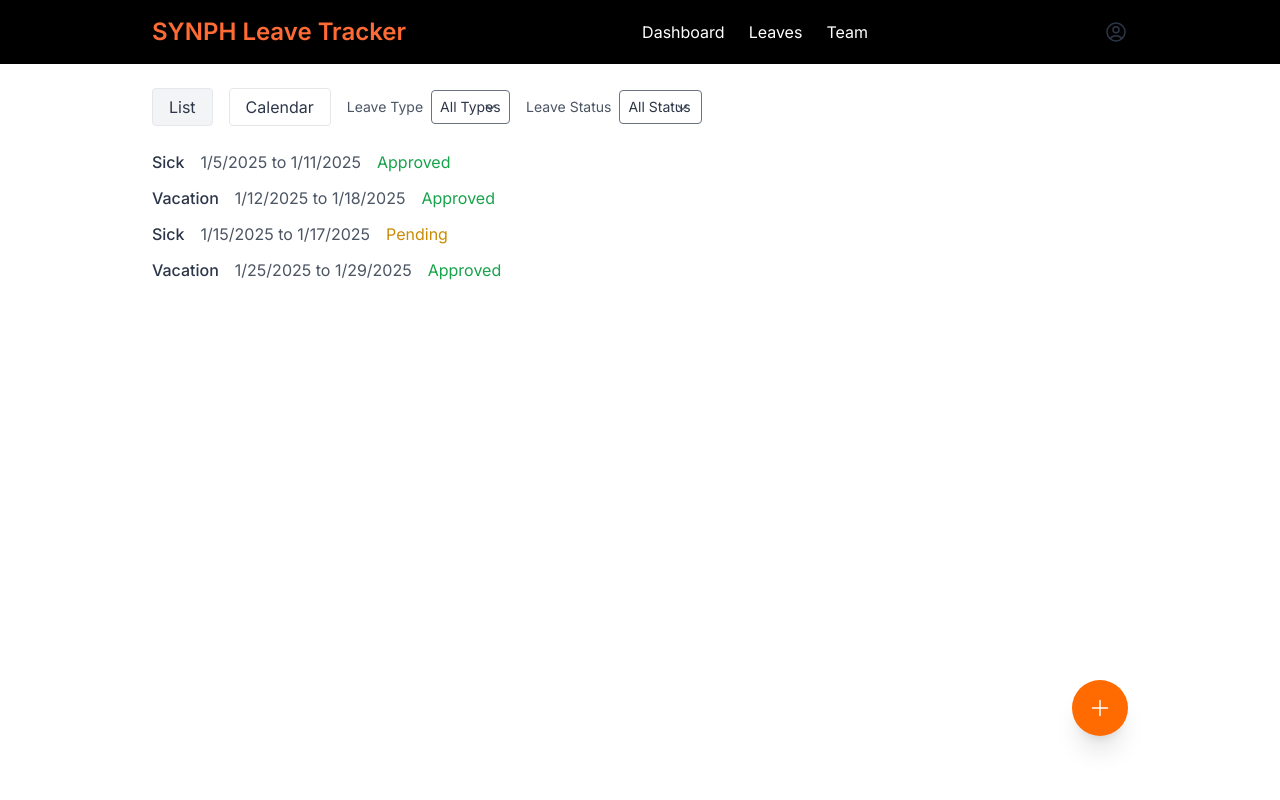
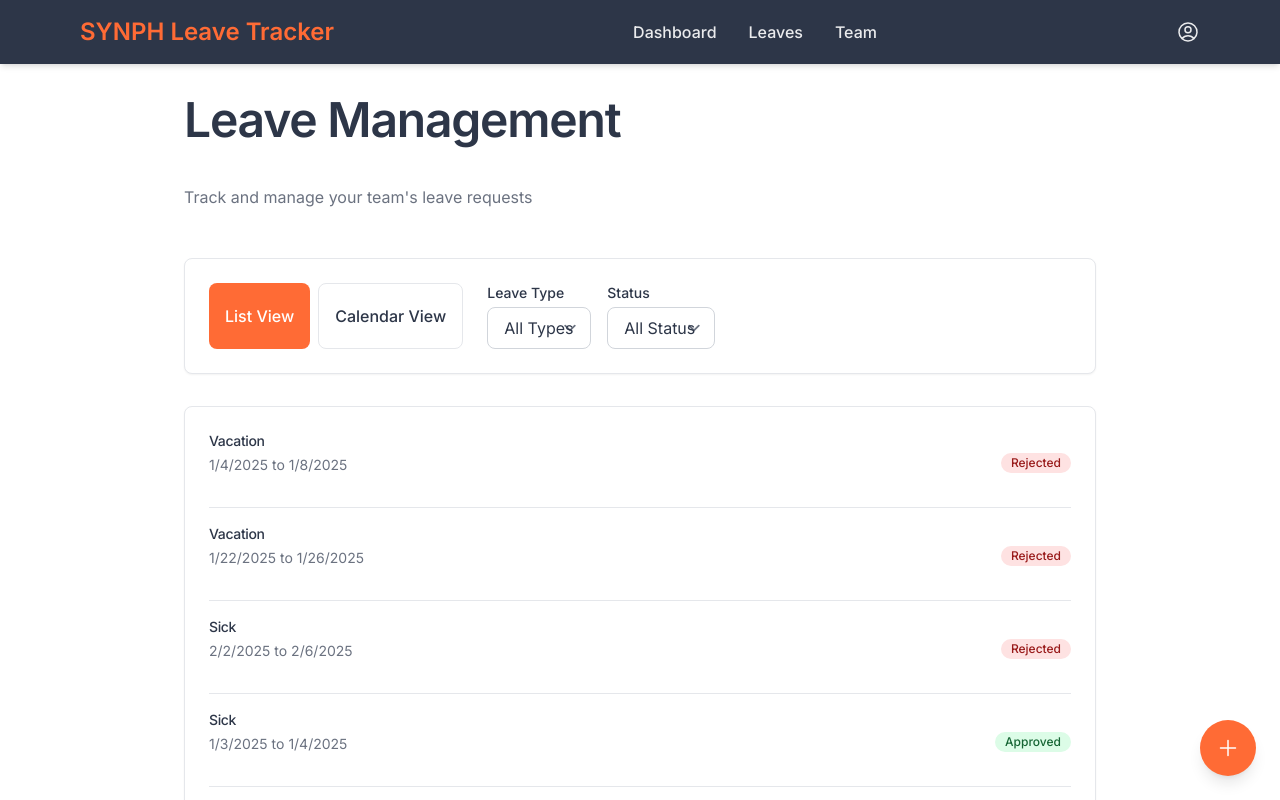
Before and after one commit to jeffreymoya/leave-tracker, a Next.js app in the folder apps/web/: page /dashboard in a window 1280 px wide. Shown: the top 800 px of the page. Built offline with nearby package versions, Linux system fonts and the light colour scheme.

Commit message:
refactor: Enhance UI components and improve responsive design

```diff
--- a/apps/web/app/_components/navigation/index.tsx
+++ b/apps/web/app/_components/navigation/index.tsx
@@ -4,29 +4,39 @@ import ProfileDropdown from './profile-dropdown'
 
 export default function Navigation() {
   return (
-    <nav className="fixed top-0 left-0 right-0 bg-black z-50">
-      <div className="max-w-5xl mx-auto px-6 flex items-center justify-between h-16">
+    <nav className="fixed top-0 left-0 right-0 bg-[var(--primary)] shadow-md z-50">
+      <div className="container h-16 flex items-center justify-between">
         <Link
-          id="logo"
           href="/"
-          className="text-[#ff6b35] text-2xl font-semibold hover:text-[#ff8659] transition-colors flex-shrink-0 font-[var(--font-open-sans)]"
+          className="text-[var(--accent)] text-2xl font-semibold hover:text-[var(--accent-hover)]
+                     transition-colors flex-shrink-0 focus:outline-none focus:ring-2
+                     focus:ring-[var(--accent)] focus:ring-offset-2 rounded-lg px-2"
         >
           SYNPH Leave Tracker
         </Link>
 
-        <div id="nav-links" className="hidden md:flex items-center gap-6 flex-grow justify-center">
-          <Link href="/dashboard" className="nav-link text-white hover:text-gray-200">
+        <div className="hidden md:flex items-center gap-8 flex-grow justify-center">
+          <Link
+            href="/dashboard"
+            className="nav-link text-white/90 hover:text-white font-medium"
+          >
             Dashboard
           </Link>
-          <Link href="/leaves" className="nav-link text-white hover:text-gray-200">
+          <Link
+            href="/leaves"
+            className="nav-link text-white/90 hover:text-white font-medium"
+          >
             Leaves
           </Link>
-          <Link href="/team" className="nav-link text-white hover:text-gray-200">
+          <Link
+            href="/team"
+            className="nav-link text-white/90 hover:text-white font-medium"
+          >
             Team
           </Link>
         </div>
 
-        <div className="flex items-center gap-4 flex-shrink-0">
+        <div className="flex items-center gap-4">
           <ProfileDropdown />
         </div>
       </div>
--- a/apps/web/app/_components/navigation/profile-dropdown.tsx
+++ b/apps/web/app/_components/navigation/profile-dropdown.tsx
@@ -11,41 +11,52 @@ export default function ProfileDropdown() {
       {({ open }) => (
         <>
           <Menu.Button
-            className="flex items-center gap-2 hover:text-primary-600 transition-colors"
-            aria-haspopup="true"
-            aria-expanded={open}
+            className="flex items-center gap-2 p-2 rounded-lg
+                       text-white/90 hover:text-white hover:bg-white/10
+                       transition-colors duration-200
+                       focus:outline-none focus:ring-2 focus:ring-[var(--accent)] focus:ring-offset-2"
           >
             <UserCircleIcon className="h-6 w-6" />
           </Menu.Button>
+
           <Transition
             as={Fragment}
-            enter="transition ease-out duration-100"
+            enter="transition ease-out duration-200"
             enterFrom="transform opacity-0 scale-95"
             enterTo="transform opacity-100 scale-100"
-            leave="transition ease-in duration-75"
+            leave="transition ease-in duration-150"
             leaveFrom="transform opacity-100 scale-100"
             leaveTo="transform opacity-0 scale-95"
           >
-            <Menu.Items className="absolute right-0 mt-2 w-48 origin-top-right bg-white rounded-md shadow-lg ring-1 ring-[var(--primary-orange)] ring-opacity-5 focus:outline-none">
-              <div className="py-1">
+            <Menu.Items
+              className="absolute right-0 mt-2 w-48 origin-top-right bg-white rounded-lg
+                         shadow-lg ring-1 ring-black ring-opacity-5 focus:outline-none
+                         divide-y divide-gray-100"
+            >
+              <div className="px-1 py-1">
                 <Menu.Item>
                   {({ active }) => (
                     <Link
                       href="/profile"
                       className={`${
-                        active ? 'bg-gray-100' : ''
-                      } block px-4 py-2 text-sm text-gray-700`}
+                        active ? 'bg-[var(--accent)] text-white' : 'text-gray-700'
+                      } group flex w-full items-center rounded-md px-3 py-2 text-sm
+                         transition-colors duration-200`}
                     >
                       Profile Settings
                     </Link>
                   )}
                 </Menu.Item>
+              </div>
+
+              <div className="px-1 py-1">
                 <Menu.Item>
                   {({ active }) => (
                     <button
                       className={`${
-                        active ? 'bg-gray-100' : ''
-                      } block w-full text-left px-4 py-2 text-sm text-gray-700`}
+                        active ? 'bg-red-500 text-white' : 'text-red-600'
+                      } group flex w-full items-center rounded-md px-3 py-2 text-sm
+                         transition-colors duration-200`}
                       onClick={() => {/* Add logout handler */}}
                     >
                       Sign Out
--- a/apps/web/app/dashboard/_components/fab.tsx
+++ b/apps/web/app/dashboard/_components/fab.tsx
@@ -4,16 +4,17 @@ import { PlusIcon } from '@heroicons/react/24/outline'
 
 export function FloatingActionButton() {
   return (
-    <div className="relative">
+    <div className="fixed bottom-6 right-6 z-50">
       <button
-        className="p-4 bg-[#ff6b00] text-white rounded-full shadow-xl
-                   hover:bg-[#e65100] transition-colors h-14 w-14 flex items-center justify-center
-                   focus:ring-2 focus:ring-[#ff6b00] focus:ring-offset-2"
+        className="p-4 bg-[var(--accent)] text-white rounded-full shadow-lg
+                   hover:bg-[var(--accent-hover)] active:scale-95
+                   transition-all duration-200 h-14 w-14
+                   flex items-center justify-center
+                   focus:outline-none focus:ring-2 focus:ring-[var(--accent)] focus:ring-offset-2"
         data-testid="fab-new-request"
-        aria-labelledby="fab-label"
+        aria-label="Create new leave request"
       >
-        <PlusIcon className="h-6 w-6 text-white" />
-        <span id="fab-label" className="sr-only">Create new leave request</span>
+        <PlusIcon className="h-6 w-6" />
       </button>
     </div>
   )
--- a/apps/web/app/dashboard/_components/filters.tsx
+++ b/apps/web/app/dashboard/_components/filters.tsx
@@ -14,27 +14,31 @@ interface FiltersProps {
 
 export function Filters({ view, onViewChange, onFilterChange }: FiltersProps) {
   return (
-    <div className="flex gap-4 items-center">
+    <div className="flex flex-wrap gap-4 items-center p-4 bg-white rounded-lg shadow-sm border border-gray-200">
       <div className="flex gap-2">
         <button
-          className={`px-4 py-2 text-sm font-medium ${
-            view === 'list'
-              ? 'bg-blue-50 text-blue-700 border-blue-200'
-              : 'text-gray-700 bg-white hover:bg-gray-50'
-          } border rounded-md`}
+          className={`px-4 py-2 text-sm font-medium rounded-lg
+            transition-colors duration-200 focus:outline-none focus:ring-2 focus:ring-[var(--accent)] focus:ring-offset-2
+            ${
+              view === 'list'
+                ? 'bg-[var(--accent)] text-white'
+                : 'bg-white text-gray-700 hover:bg-gray-50 border border-gray-200'
+            }`}
           onClick={() => onViewChange('list')}
         >
-          List
+          List View
         </button>
         <button
-          className={`px-4 py-2 text-sm font-medium ${
-            view === 'calendar'
-              ? 'bg-blue-50 text-blue-700 border-blue-200'
-              : 'text-gray-700 bg-white hover:bg-gray-50'
-          } border rounded-md`}
+          className={`px-4 py-2 text-sm font-medium rounded-lg
+            transition-colors duration-200 focus:outline-none focus:ring-2 focus:ring-[var(--accent)] focus:ring-offset-2
+            ${
+              view === 'calendar'
+                ? 'bg-[var(--accent)] text-white'
+                : 'bg-white text-gray-700 hover:bg-gray-50 border border-gray-200'
+            }`}
           onClick={() => onViewChange('calendar')}
         >
-          Calendar
+          Calendar View
         </button>
       </div>
 
--- a/apps/web/app/dashboard/_components/leaves/calendar.tsx
+++ b/apps/web/app/dashboard/_components/leaves/calendar.tsx
@@ -21,16 +21,34 @@ export function LeaveCalendar({ data }: { data: Leave[] }) {
     title: `${leave.type} - ${leave.status}`,
     start: new Date(leave.startDate),
     end: new Date(leave.endDate),
-    allDay: true
+    allDay: true,
+    resource: leave
   }))
 
   return (
+    <div className="card overflow-hidden p-0">
       <Calendar
         localizer={localizer}
         events={events}
-      className="bg-white rounded-lg border p-4 h-[600px]"
+        className="min-h-[600px] p-4"
         toolbar={true}
         aria-label="Leave calendar"
+        views={['month', 'week', 'day']}
+        defaultView="month"
+        popup
+        selectable
+        eventPropGetter={event => {
+          const leave = event.resource as Leave
+          return {
+            className: `
+              ${leave.status === 'Approved' ? 'bg-green-500 hover:bg-green-600' : ''}
+              ${leave.status === 'Rejected' ? 'bg-red-500 hover:bg-red-600' : ''}
+              ${leave.status === 'Pending' ? 'bg-yellow-500 hover:bg-yellow-600' : ''}
+              text-white rounded-lg border-none transition-colors duration-200
+            `
+          }
+        }}
       />
+    </div>
   )
 }
--- a/apps/web/app/dashboard/_components/leaves/list.tsx
+++ b/apps/web/app/dashboard/_components/leaves/list.tsx
@@ -4,20 +4,24 @@ import type { Leave } from '@/types/leaves'
 
 export function LeaveList({ data }: { data: Leave[] }) {
   return (
-    <div className="bg-white rounded-lg border">
+    <div className="card hover:shadow-none">
       <ul role="list" className="divide-y divide-gray-200">
         {data.map(leave => (
-          <li key={leave.id} className="px-4 py-4">
-            <div className="flex items-center justify-between">
-              <div>
-                <p className="text-sm font-medium text-gray-900">{leave.type}</p>
-                <p className="text-sm text-gray-500">
+          <li key={leave.id} className="py-4 first:pt-0 last:pb-0">
+            <div className="flex items-center justify-between gap-4">
+              <div className="min-w-0 flex-1">
+                <h3 className="text-sm font-medium text-[var(--text-primary)] mb-1">
+                  {leave.type}
+                </h3>
+                <p className="text-sm text-[var(--text-secondary)] truncate">
                   {new Date(leave.startDate).toLocaleDateString()} to{' '}
                   {new Date(leave.endDate).toLocaleDateString()}
                 </p>
               </div>
+              <div className="flex-shrink-0">
                 <span
-                className={`px-2 py-1 text-xs rounded-full ${
+                  className={`inline-flex items-center px-2.5 py-0.5 rounded-full text-xs font-medium
+                    ${
                       leave.status === 'Approved'
                         ? 'bg-green-100 text-green-800'
                         : leave.status === 'Rejected'
@@ -28,6 +32,7 @@ export function LeaveList({ data }: { data: Leave[] }) {
                   {leave.status}
                 </span>
               </div>
+            </div>
           </li>
         ))}
       </ul>
--- a/apps/web/app/dashboard/page.tsx
+++ b/apps/web/app/dashboard/page.tsx
@@ -2,6 +2,8 @@
 
 import { useState } from 'react'
 
+import { LeaveCalendar } from './_components/leaves/calendar'
+import { LeaveList } from './_components/leaves/list'
 import { useLeavesQuery } from '@/lib/api/leaves'
 import type { LeaveType, LeaveStatus } from '@/types/leaves'
 
@@ -15,11 +17,11 @@ interface FilterState {
 }
 
 export default function DashboardPage() {
-  const [_view, _setView] = useState<'list' | 'calendar'>('list')
-  const [filters, _setFilters] = useState<FilterState>({})
-  const { data: leaves = [], isLoading: _isLoading, error: _error } = useLeavesQuery()
+  const [view, setView] = useState<'list' | 'calendar'>('list')
+  const [filters, setFilters] = useState<FilterState>({})
+  const { data: leaves = [], isLoading, error } = useLeavesQuery()
 
-  const _filteredData = leaves.filter(leave => {
+  const filteredData = leaves.filter(leave => {
     if (filters.type && leave.type !== filters.type) return false
     if (filters.status && leave.status !== filters.status) return false
     if (filters.dateRange?.start && new Date(leave.startDate) < new Date(filters.dateRange.start))
@@ -29,77 +31,91 @@ export default function DashboardPage() {
     return true
   })
 
+  if (error) {
+    return (
+      <div className="flex items-center justify-center h-[50vh]">
+        <p className="text-red-600">Failed to load leaves. Please try again later.</p>
+      </div>
+    )
+  }
+
   return (
-    <div className="py-6">
-      <div className="flex flex-col gap-6">
+    <div className="container py-8">
+      <div className="flex flex-col gap-8">
+        <div className="flex flex-col gap-4">
+          <h1>Leave Management</h1>
+          <p className="text-[var(--text-secondary)]">
+            Track and manage your team&apos;s leave requests
+          </p>
+        </div>
+
         {/* Filters */}
-        <div className="flex flex-wrap gap-4">
-          <div className="flex items-center gap-4">
-            <button className="px-4 py-1.5 border rounded bg-gray-100">List</button>
-            <button className="px-4 py-1.5 border rounded hover:bg-gray-50">Calendar</button>
-          </div>
+        <div className="card">
+          <div className="flex flex-wrap gap-6">
+            <div className="flex gap-2">
+              <button
+                className={`btn-primary ${view === 'list' ? '' : '!bg-white !text-[var(--text-primary)] border border-gray-200 hover:!bg-gray-50'}`}
+                onClick={() => setView('list')}
+              >
+                List View
+              </button>
+              <button
+                className={`btn-primary ${view === 'calendar' ? '' : '!bg-white !text-[var(--text-primary)] border border-gray-200 hover:!bg-gray-50'}`}
+                onClick={() => setView('calendar')}
+              >
+                Calendar View
+              </button>
+            </div>
 
-          <div className="flex items-center gap-2">
-            <span className="text-sm text-gray-600">Leave Type</span>
-            <select className="border rounded px-2 py-1.5 text-sm bg-white">
-              <option>All Types</option>
-              <option>Vacation</option>
-              <option>Sick</option>
-              <option>Personal</option>
-            </select>
-          </div>
+            <div className="flex flex-wrap gap-4">
+              <div>
+                <label htmlFor="type-select" className="label">Leave Type</label>
+                <select
+                  id="type-select"
+                  className="input"
+                  onChange={e => setFilters(prev => ({ ...prev, type: e.target.value as LeaveType }))}
+                  value={filters.type || ''}
+                >
+                  <option value="">All Types</option>
+                  <option value="Vacation">Vacation</option>
+                  <option value="Sick">Sick</option>
+                  <option value="Personal">Personal</option>
+                </select>
+              </div>
 
-          <div className="flex items-center gap-2">
-            <span className="text-sm text-gray-600">Leave Status</span>
-            <select className="border rounded px-2 py-1.5 text-sm bg-white">
-              <option>All Status</option>
-              <option>Pending</option>
-              <option>Approved</option>
-              <option>Rejected</option>
-            </select>
+              <div>
+                <label htmlFor="status-select" className="label">Status</label>
+                <select
+                  id="status-select"
+                  className="input"
+                  onChange={e => setFilters(prev => ({ ...prev, status: e.target.value as LeaveStatus }))}
+                  value={filters.status || ''}
+                >
+                  <option value="">All Status</option>
+                  <option value="Pending">Pending</option>
+                  <option value="Approved">Approved</option>
+                  <option value="Rejected">Rejected</option>
+                </select>
+              </div>
+            </div>
           </div>
         </div>
 
-        {/* Leave List */}
-        <div className="flex flex-col gap-3">
-          <LeaveItem
-            type="Sick"
-            dates="1/5/2025 to 1/11/2025"
-            status="Approved"
-          />
-          <LeaveItem
-            type="Vacation"
-            dates="1/12/2025 to 1/18/2025"
-            status="Approved"
-          />
-          <LeaveItem
-            type="Sick"
-            dates="1/15/2025 to 1/17/2025"
-            status="Pending"
-          />
-          <LeaveItem
-            type="Vacation"
-            dates="1/25/2025 to 1/29/2025"
-            status="Approved"
-          />
-        </div>
+        {/* Content */}
+        {isLoading ? (
+          <div className="card">
+            <div className="animate-pulse space-y-4">
+              <div className="h-4 bg-gray-200 rounded w-1/4"></div>
+              <div className="h-4 bg-gray-200 rounded w-1/2"></div>
+              <div className="h-4 bg-gray-200 rounded w-3/4"></div>
+            </div>
+          </div>
+        ) : view === 'list' ? (
+          <LeaveList data={filteredData} />
+        ) : (
+          <LeaveCalendar data={filteredData} />
+        )}
       </div>
     </div>
   )
 }
-
-function LeaveItem({ type, dates, status }: { type: string; dates: string; status: string }) {
-  return (
-    <div className="flex items-start gap-4">
-      <div className="font-medium">{type}</div>
-      <div className="text-gray-600">{dates}</div>
-      <div className={`
-        ${status === 'Approved' ? 'text-green-600' : ''}
-        ${status === 'Pending' ? 'text-yellow-600' : ''}
-        ${status === 'Rejected' ? 'text-red-600' : ''}
-      `}>
-        {status}
-      </div>
-    </div>
-  )
-}
--- a/apps/web/app/globals.css
+++ b/apps/web/app/globals.css
@@ -5,36 +5,109 @@
 :root {
   --primary: #2D3648;
   --accent: #FF6B35;
+  --accent-hover: #E65A2D;
   --text-primary: #2D3648;
   --text-secondary: #6B7280;
   --background: #FFFFFF;
+  --spacing-base: 1rem;
+  --max-width-content: 1200px;
 }
 
 @layer base {
-  body {
-    @apply antialiased text-[var(--text-primary)] bg-[var(--background)];
+  html {
+    font-size: 16px;
+    @apply scroll-smooth;
   }
 
-  h1, h2, h3, h4, h5, h6 {
-    @apply font-semibold tracking-tight;
+  body {
+    @apply antialiased text-[var(--text-primary)] bg-[var(--background)] min-h-screen;
+    line-height: 1.5;
+  }
+
+  h1 {
+    @apply text-3xl md:text-4xl lg:text-5xl font-semibold tracking-tight mb-6;
+  }
+
+  h2 {
+    @apply text-2xl md:text-3xl lg:text-4xl font-semibold tracking-tight mb-4;
+  }
+
+  h3 {
+    @apply text-xl md:text-2xl lg:text-3xl font-semibold tracking-tight mb-3;
+  }
+
+  p {
+    @apply mb-4 leading-relaxed;
   }
 }
 
 @layer components {
   .btn-primary {
-    @apply bg-[var(--accent)] text-white px-4 py-2 rounded hover:opacity-90 transition-colors;
+    @apply bg-[var(--accent)] text-white px-4 py-2 rounded-lg font-medium
+           hover:bg-[var(--accent-hover)] transition-colors duration-200
+           focus:outline-none focus:ring-2 focus:ring-[var(--accent)] focus:ring-offset-2
+           disabled:opacity-50 disabled:cursor-not-allowed;
   }
 
   .btn-secondary {
-    @apply bg-[var(--primary)] bg-opacity-10 text-[var(--primary)] px-4 py-2 rounded hover:bg-opacity-20 transition-colors;
+    @apply bg-[var(--primary)] bg-opacity-10 text-[var(--primary)] px-4 py-2 rounded-lg
+           font-medium hover:bg-opacity-20 transition-colors duration-200
+           focus:outline-none focus:ring-2 focus:ring-[var(--primary)] focus:ring-offset-2
+           disabled:opacity-50 disabled:cursor-not-allowed;
   }
 
   .nav-link {
-    @apply text-[var(--text-secondary)] hover:text-[var(--accent)] transition-colors;
+    @apply text-[var(--text-secondary)] hover:text-[var(--accent)] transition-colors duration-200
+           focus:outline-none focus:ring-2 focus:ring-[var(--accent)] focus:ring-offset-2;
   }
 
-  .container-width {
-    @apply max-w-7xl mx-auto px-4 sm:px-6 lg:px-8;
+  .container {
+    @apply max-w-[var(--max-width-content)] mx-auto px-4 sm:px-6 lg:px-8;
+  }
+
+  .card {
+    @apply bg-white rounded-lg shadow-sm border border-gray-200 p-6
+           hover:shadow-md transition-shadow duration-200;
+  }
+
+  .input {
+    @apply w-full px-4 py-2 rounded-lg border border-gray-300
+           focus:outline-none focus:ring-2 focus:ring-[var(--accent)] focus:border-transparent
+           placeholder:text-gray-400;
+  }
+
+  .label {
+    @apply block text-sm font-medium text-[var(--text-primary)] mb-1;
+  }
+}
+
+/* Mobile-first responsive design utilities */
+@layer utilities {
+  .text-balance {
+    text-wrap: balance;
+  }
+
+  .responsive-grid {
+    @apply grid grid-cols-1 sm:grid-cols-2 lg:grid-cols-3 gap-6;
+  }
+
+  .responsive-flex {
+    @apply flex flex-col sm:flex-row items-center gap-4;
+  }
+}
+
+/* Optimized loading states */
+.skeleton {
+  @apply animate-pulse bg-gray-200 rounded;
+}
+
+/* Improved accessibility */
+@media (prefers-reduced-motion: reduce) {
+  * {
+    animation-duration: 0.01ms !important;
+    animation-iteration-count: 1 !important;
+    transition-duration: 0.01ms !important;
+    scroll-behavior: auto !important;
   }
 }
 
```
Also changed, not shown: apps/web/app/_components/hero/index.tsx (+13 -7 lines). Lines whose indentation alone changed are shown as unchanged.
